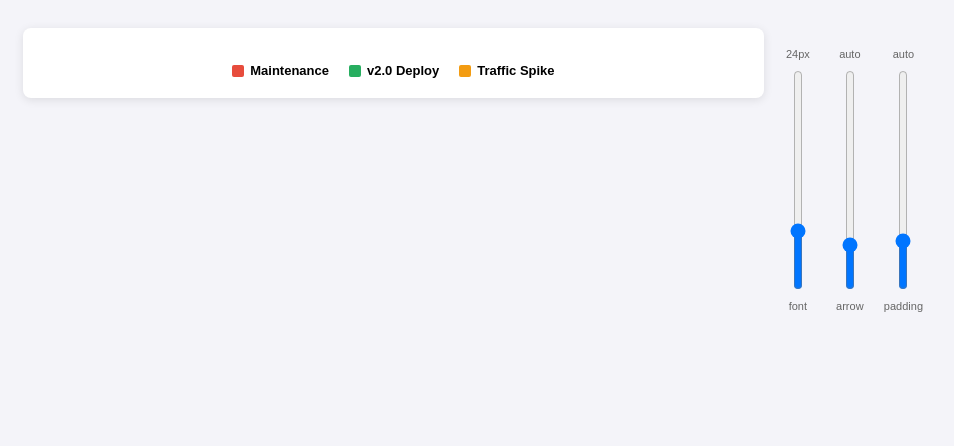
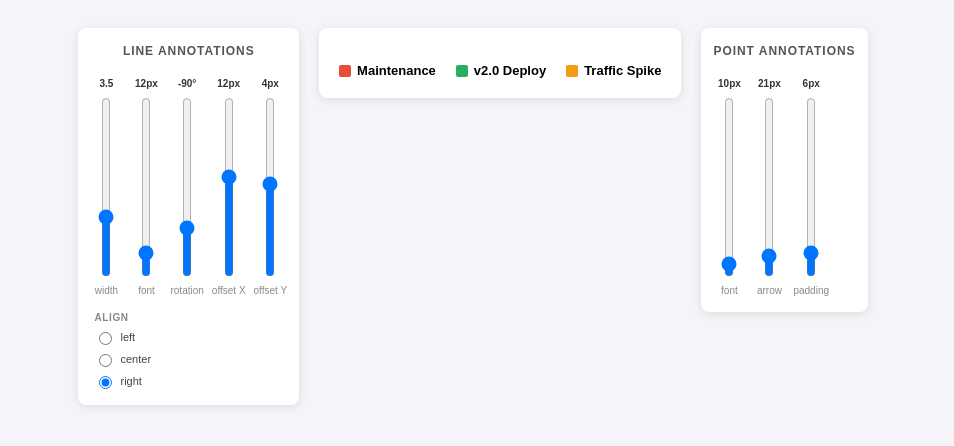
Before and after one commit to mhaberler/uplot-annotations, a website built with Vite: page index.html in a window 1280 px wide. Shown: the whole page, without its empty margins (167-1121 px from the left). Built offline with nearby package versions, Linux system fonts and the light colour scheme; what uplot would draw is missing.

Commit message:
extende demo

```diff
--- a/anno.ts
+++ b/anno.ts
@@ -44,9 +44,9 @@ const annotations: Annotation[] = [
 ];
 
 const pointAnnotations: PointAnnotation[] = [
-    { x: 30, seriesIdx: 1, label: 'Peak', color: '#8e44ad', font: 'bold 16px Arial' },
-    { x: 60, seriesIdx: 1, label: 'Anomaly', color: '#c0392b', font: 'bold 16px Arial' },
-    { x: 97, seriesIdx: 1, label: 'End', color: '#16a085', font: 'bold 16px Arial' },
+    { x: 30, seriesIdx: 1, label: 'Peak', color: '#8e44ad', font: 'bold 10px Arial' },
+    { x: 60, seriesIdx: 1, label: 'Anomaly', color: '#c0392b', font: 'bold 10px Arial' },
+    { x: 97, seriesIdx: 1, label: 'End', color: '#16a085', font: 'bold 10px Arial' },
 ];
 
 // Build Legend
@@ -77,6 +77,45 @@ const opts: uPlot.Options = {
 
 const u = new uPlot(opts, data, document.getElementById('chart')!);
 
+// ── Line annotation controls ──────────────────────────────────────────────────
+
+const lwSlider  = document.getElementById('lw-slider')  as HTMLInputElement;
+const lfsSlider = document.getElementById('lfs-slider') as HTMLInputElement;
+const rotSlider = document.getElementById('rot-slider') as HTMLInputElement;
+const loxSlider = document.getElementById('lox-slider') as HTMLInputElement;
+const loySlider = document.getElementById('loy-slider') as HTMLInputElement;
+
+function applyLineControls() {
+    const lw  = Number(lwSlider.value);
+    const fs  = Number(lfsSlider.value);
+    const deg = Number(rotSlider.value);
+    const lox = Number(loxSlider.value);
+    const loy = Number(loySlider.value);
+    const align = (document.querySelector('input[name="text-align"]:checked') as HTMLInputElement).value as CanvasTextAlign;
+
+    document.getElementById('lw-label')!.textContent  = String(lw);
+    document.getElementById('lfs-label')!.textContent = `${fs}px`;
+    document.getElementById('rot-label')!.textContent = `${deg}°`;
+    document.getElementById('lox-label')!.textContent = `${lox}px`;
+    document.getElementById('loy-label')!.textContent = `${loy}px`;
+
+    annotations.forEach(a => {
+        a.lineWidth     = lw;
+        a.font          = `bold ${fs}px Arial`;
+        a.rotation      = deg * Math.PI / 180;
+        a.labelOffsetX  = lox;
+        a.labelOffsetY  = loy;
+        a.textAlign     = align;
+    });
+    u.redraw(false);
+}
+
+[lwSlider, lfsSlider, rotSlider, loxSlider, loySlider].forEach(s => s.addEventListener('input', applyLineControls));
+document.querySelectorAll('input[name="text-align"]').forEach(r => r.addEventListener('change', applyLineControls));
+applyLineControls();
+
+// ── Point annotation controls ─────────────────────────────────────────────────
+
 const fontSlider    = document.getElementById('font-size-slider') as HTMLInputElement;
 const arrowSlider   = document.getElementById('arrow-len-slider') as HTMLInputElement;
 const paddingSlider = document.getElementById('padding-slider')   as HTMLInputElement;
--- a/index.html
+++ b/index.html
@@ -3,44 +3,107 @@
 <head>
     <style>
         body { font-family: sans-serif; padding: 20px; background: #f4f4f9; }
-        .outer { display: flex; align-items: flex-start; gap: 16px; max-width: 900px; margin: auto; }
-        .chart-container { background: white; padding: 20px; border-radius: 8px; box-shadow: 0 2px 10px rgba(0,0,0,0.1); flex: 1; }
+
+        .outer { display: flex; align-items: flex-start; gap: 20px; margin: auto; width: fit-content; }
+
+        .chart-container { background: white; padding: 20px; border-radius: 8px; box-shadow: 0 2px 10px rgba(0,0,0,0.1); }
         #legend { display: flex; justify-content: center; gap: 20px; margin-top: 15px; font-size: 13px; font-weight: bold; }
         .legend-item { display: flex; align-items: center; gap: 6px; }
         .dot { width: 12px; height: 12px; border-radius: 2px; }
-        .slider-panel { display: flex; flex-direction: column; align-items: center; gap: 8px; padding-top: 20px; }
-        .slider-panel label { font-size: 11px; color: #666; font-family: sans-serif; }
+
+        .control-panel { background: white; padding: 16px 12px; border-radius: 8px; box-shadow: 0 2px 10px rgba(0,0,0,0.1); display: flex; flex-direction: column; gap: 16px; }
+        .control-panel h3 { margin: 0 0 4px; font-size: 12px; text-transform: uppercase; letter-spacing: 0.08em; color: #555; text-align: center; }
+
+        .sliders-row { display: flex; flex-direction: row; gap: 8px; }
+
+        .slider-panel { display: flex; flex-direction: column; align-items: center; gap: 6px; }
+        .slider-panel label { font-size: 10px; color: #888; }
+        .slider-panel .value { font-size: 10px; color: #333; font-weight: bold; min-width: 32px; text-align: center; }
+
         input[type="range"] {
             writing-mode: vertical-lr;
             direction: rtl;
-            width: 32px;
-            height: 220px;
+            width: 28px;
+            height: 180px;
             cursor: pointer;
         }
+
+        .radio-group { display: flex; flex-direction: column; gap: 6px; align-items: flex-start; padding: 0 4px; }
+        .radio-group .group-label { font-size: 10px; color: #888; font-weight: bold; text-transform: uppercase; letter-spacing: 0.06em; }
+        .radio-group label { display: flex; align-items: center; gap: 5px; font-size: 11px; color: #444; cursor: pointer; }
+        .radio-group input[type="radio"] { writing-mode: initial; direction: initial; width: auto; height: auto; cursor: pointer; }
     </style>
 </head>
 <body>
 
 <div class="outer">
+
+    <!-- Line annotation controls -->
+    <div class="control-panel" id="line-panel">
+        <h3>Line annotations</h3>
+        <div class="sliders-row">
+            <div class="slider-panel">
+                <span class="value" id="lw-label">3.5</span>
+                <input type="range" id="lw-slider" min="0.5" max="10" value="3.5" step="0.5">
+                <label>width</label>
+            </div>
+            <div class="slider-panel">
+                <span class="value" id="lfs-label">12px</span>
+                <input type="range" id="lfs-slider" min="8" max="48" value="12" step="1">
+                <label>font</label>
+            </div>
+            <div class="slider-panel">
+                <span class="value" id="rot-label">-90°</span>
+                <input type="range" id="rot-slider" min="-180" max="180" value="-90" step="1">
+                <label>rotation</label>
+            </div>
+            <div class="slider-panel">
+                <span class="value" id="lox-label">12px</span>
+                <input type="range" id="lox-slider" min="-100" max="100" value="12" step="1">
+                <label>offset X</label>
+            </div>
+            <div class="slider-panel">
+                <span class="value" id="loy-label">4px</span>
+                <input type="range" id="loy-slider" min="-100" max="100" value="4" step="1">
+                <label>offset Y</label>
+            </div>
+        </div>
+        <div class="radio-group">
+            <span class="group-label">align</span>
+            <label><input type="radio" name="text-align" value="left">  left</label>
+            <label><input type="radio" name="text-align" value="center"> center</label>
+            <label><input type="radio" name="text-align" value="right" checked> right</label>
+        </div>
+    </div>
+
+    <!-- Chart -->
     <div class="chart-container">
         <div id="chart"></div>
         <div id="legend"></div>
     </div>
+
+    <!-- Point annotation controls -->
+    <div class="control-panel" id="point-panel">
+        <h3>Point annotations</h3>
+        <div class="sliders-row">
             <div class="slider-panel">
-        <label id="font-size-label">24px</label>
-        <input type="range" id="font-size-slider" min="8" max="72" value="24" step="1">
+                <span class="value" id="font-size-label">10px</span>
+                <input type="range" id="font-size-slider" min="8" max="72" value="10" step="1">
                 <label>font</label>
             </div>
             <div class="slider-panel">
-        <label id="arrow-len-label">auto</label>
-        <input type="range" id="arrow-len-slider" min="5" max="200" value="40" step="1">
+                <span class="value" id="arrow-len-label">21px</span>
+                <input type="range" id="arrow-len-slider" min="5" max="200" value="21" step="1">
                 <label>arrow</label>
             </div>
             <div class="slider-panel">
-        <label id="padding-label">auto</label>
-        <input type="range" id="padding-slider" min="0" max="60" value="12" step="1">
+                <span class="value" id="padding-label">6px</span>
+                <input type="range" id="padding-slider" min="0" max="60" value="6" step="1">
                 <label>padding</label>
             </div>
+        </div>
+    </div>
+
 </div>
 
 <script type="module" src="./anno.ts"></script>
--- a/uplotAnnotations.ts
+++ b/uplotAnnotations.ts
@@ -222,6 +222,8 @@ export function uplotAnnotations(annotations: Annotation[]): uPlot.Plugin {
                 const { ctx, bbox, valToPos } = u;
                 if (!bbox) return;
 
+                const px = uPlot.pxRatio;
+
                 ctx.save();
                 ctx.beginPath();
                 ctx.rect(bbox.left, bbox.top, bbox.width, bbox.height);
@@ -236,8 +238,8 @@ export function uplotAnnotations(annotations: Annotation[]): uPlot.Plugin {
                         // Line
                         ctx.beginPath();
                         ctx.strokeStyle = anno.color;
-                        ctx.lineWidth = anno.lineWidth ?? 2;
-                        if (anno.dash) ctx.setLineDash(anno.dash);
+                        ctx.lineWidth = (anno.lineWidth ?? 2) * px;
+                        if (anno.dash) ctx.setLineDash(anno.dash.map(v => v * px));
                         ctx.moveTo(x, bbox.top);
                         ctx.lineTo(x, bbox.top + bbox.height);
                         ctx.stroke();
@@ -245,11 +247,12 @@ export function uplotAnnotations(annotations: Annotation[]): uPlot.Plugin {
 
                         // Label
                         ctx.fillStyle = anno.color;
-                        ctx.font = anno.font ?? 'bold 24px Arial';
+                        const rawFont = anno.font ?? 'bold 24px Arial';
+                        ctx.font = rawFont.replace(/(\d+(?:\.\d+)?)px/, (_, n) => `${parseFloat(n) * px}px`);
                         ctx.textAlign = anno.textAlign ?? 'right';
 
                         ctx.save();
-                        ctx.translate(x + (anno.labelOffsetX ?? -5), bbox.top + (anno.labelOffsetY ?? 20));
+                        ctx.translate(x + (anno.labelOffsetX ?? -5) * px, bbox.top + (anno.labelOffsetY ?? 20) * px);
                         ctx.rotate(anno.rotation ?? -Math.PI / 2);
                         ctx.fillText(anno.label.toUpperCase(), 0, 0);
                         ctx.restore();
```
Lines whose indentation alone changed are shown as unchanged.
